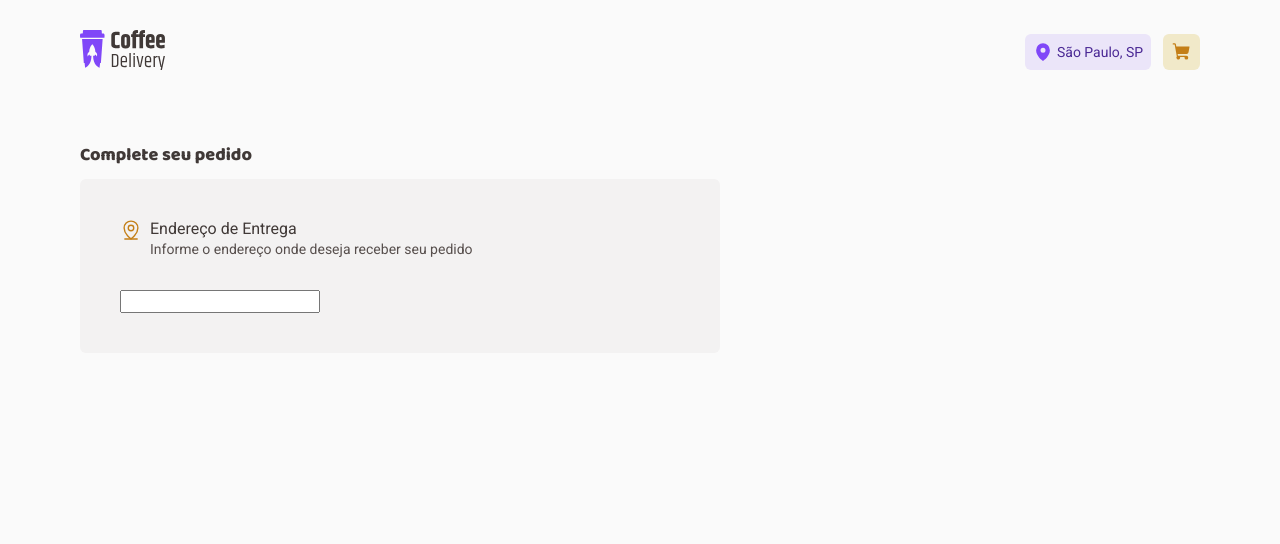
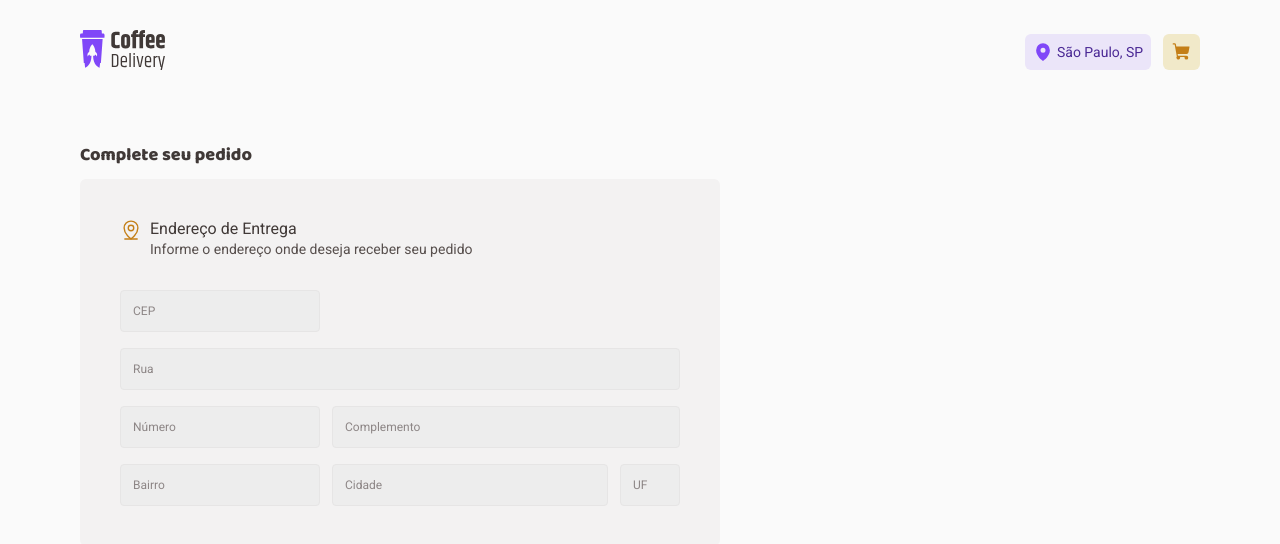
Before and after one commit to felipe-gomes-vicente/coffee-delivery, a React (Vite) app: page /completeOrder in a window 1280 px wide. Shown: the top 544 px of the page. Built offline with nearby package versions, Linux system fonts and the light colour scheme.

Commit message:
component Input

```diff
--- /dev/null
+++ b/src/components/Input/index.tsx
@@ -0,0 +1,28 @@
+import { forwardRef, InputHTMLAttributes } from "react";
+import { RegularText } from "../Typography";
+
+import {
+  InputWrapper,
+  InputStyleContainer,
+  InputStyled,
+  RightText,
+} from "./styles";
+
+type InputProps = InputHTMLAttributes<HTMLInputElement> & {
+  error?: string;
+  rightText?: string;
+};
+
+export const Input = forwardRef<HTMLInputElement, InputProps>(
+  ({ error, rightText, className, ...props }, ref) => {
+    return (
+      <InputWrapper className={className}>
+        <InputStyleContainer hasError={!!error}>
+          <InputStyled ref={ref} {...props} />
+          {rightText && <RightText>{rightText}</RightText>}
+        </InputStyleContainer>
+        {error && <RegularText size="s">{error}</RegularText>}
+      </InputWrapper>
+    );
+  }
+);
--- /dev/null
+++ b/src/components/Input/styles.ts
@@ -0,0 +1,61 @@
+import styled, { css } from "styled-components";
+
+export const InputWrapper = styled.div`
+  display: flex;
+  flex-direction: column;
+  gap: 0.3rem;
+  position: relative;
+
+  > p {
+    color: ${({ theme }) => theme.colors["base-error"]};
+  }
+`;
+
+interface InputContainerProps {
+  hasError: boolean;
+}
+
+export const InputStyleContainer = styled.div<InputContainerProps>`
+  height: 2.625rem;
+  border-radius: 4px;
+  border: 1px solid ${({ theme }) => theme.colors["base-button"]};
+  background: ${({ theme }) => theme.colors["base-input"]};
+  display: flex;
+  align-items: center;
+  transition: 0.4s;
+  display: flex;
+  align-items: center;
+  justify-content: space-between;
+  overflow: hidden;
+
+  &:focus-within {
+    border-color: ${({ theme }) => theme.colors["brand-yellow-dark"]};
+  }
+
+  ${({ theme, hasError }) =>
+    hasError &&
+    css`
+      border-color: ${theme.colors["base-error"]};
+    `}
+`;
+
+export const InputStyled = styled.input`
+  flex: 1;
+  background: none;
+  border: none;
+  padding: 0 0.75rem;
+  height: 100%;
+  font-size: 0.75rem;
+  color: ${({ theme }) => theme.colors["base-text"]};
+
+  &::placeholder {
+    color: ${({ theme }) => theme.colors["base-label"]};
+  }
+`;
+
+export const RightText = styled.p`
+  font-size: 0.75rem;
+  margin-right: 0.75rem;
+  font-style: italic;
+  color: ${({ theme }) => theme.colors["base-label"]};
+`;
--- a/src/pages/CompleteOrder/components/CompleteOrderForm/AddressForm.tsx
+++ b/src/pages/CompleteOrder/components/CompleteOrderForm/AddressForm.tsx
@@ -1,9 +1,16 @@
+import { Input } from "../../../../components/Input";
 import { AddressFormContainer } from "./styles";
 
 export function AddressForm() {
   return (
     <AddressFormContainer>
-      <input type="text" />
+      <Input placeholder="CEP" type="number" className="cep" />
+      <Input placeholder="Rua"  className="street" />
+      <Input placeholder="Número" type="number"  />
+      <Input placeholder="Complemento" className="complement"  />
+      <Input placeholder="Bairro" />
+      <Input placeholder="Cidade" />
+      <Input placeholder="UF" />
     </AddressFormContainer>
   )
 }
```
